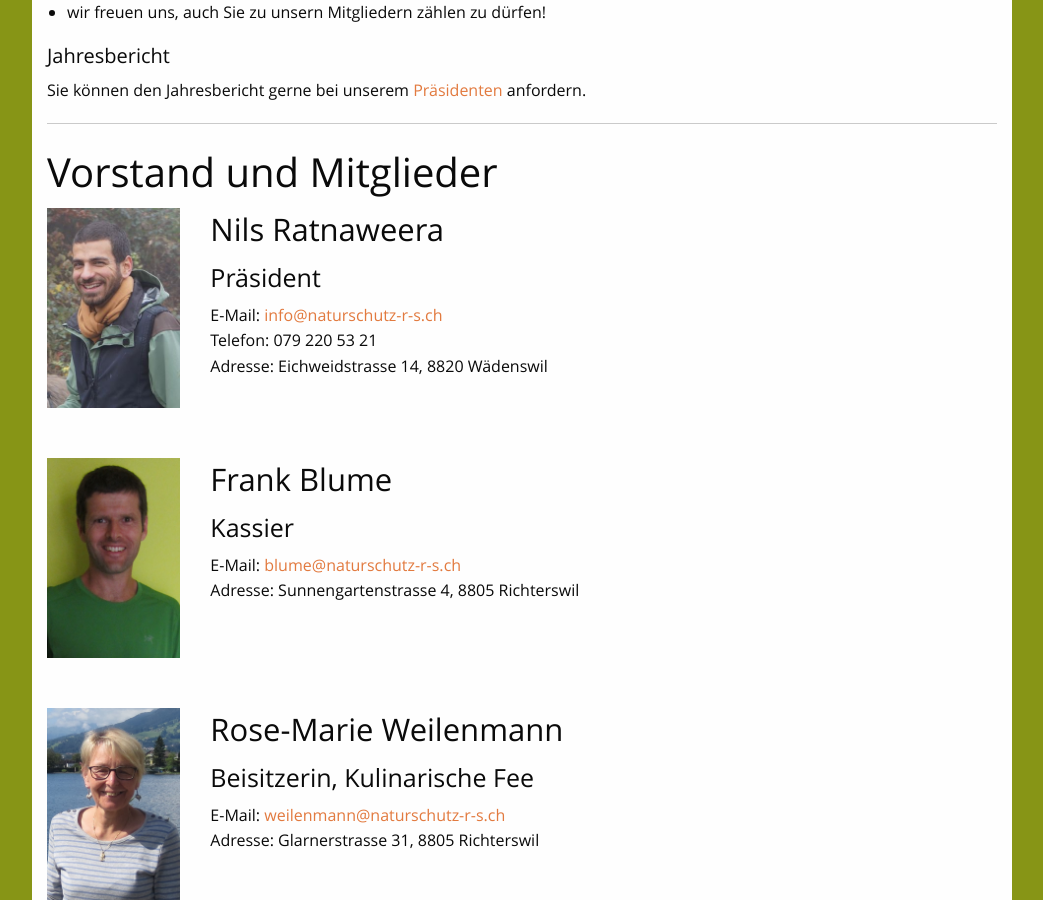
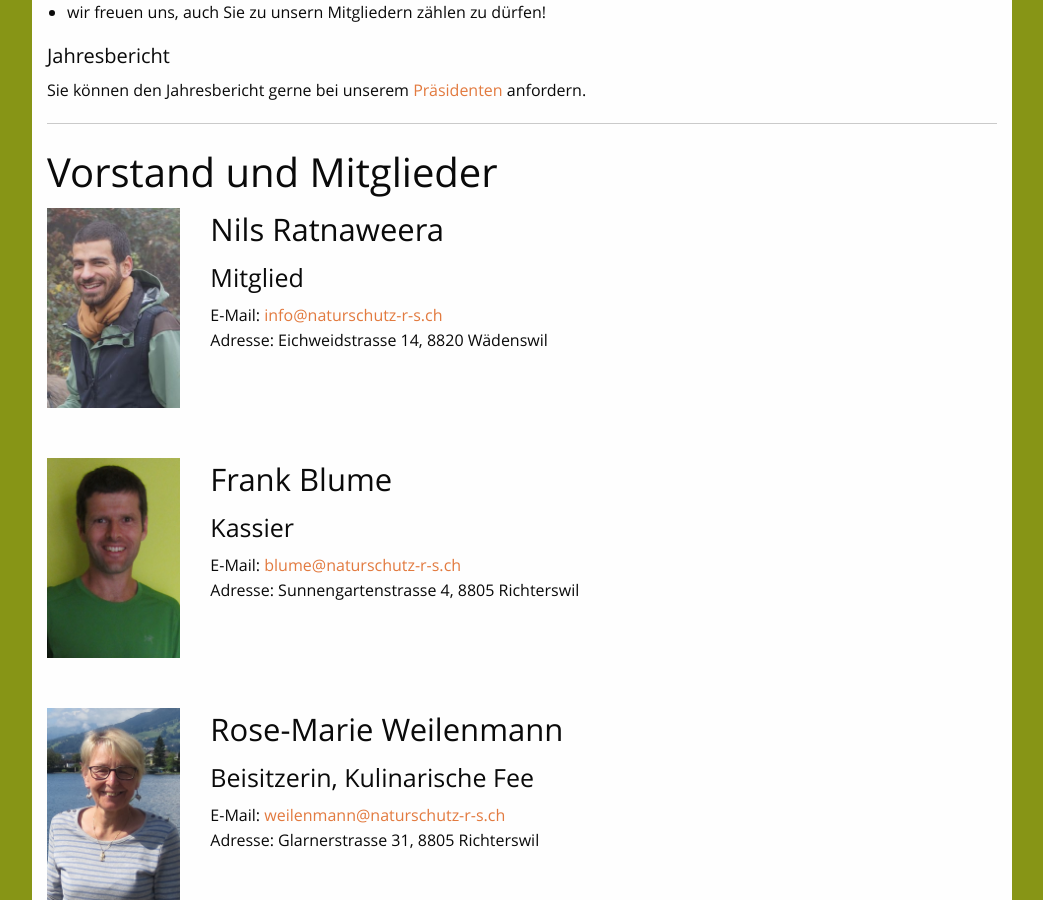
Before and after one commit to Naturschutz-Richterswil-Samstagern/Naturschutz-Richterswil-Samstagern.github.io, a Jekyll site: the page built from _pages/ueber-uns.md, in a window 1280 px wide and 900 px high, scrolled down 586 px. Shown: the whole window, without its empty margins (118-1161 px from the left). Built offline with Jekyll 4.4.1, drawn with Linux system fonts in a browser that asks for light colours; comment, search, counter and statistics services are not loaded.

Commit message:
diverse anpassungen

```diff
--- a/_pages/ueber-uns.md
+++ b/_pages/ueber-uns.md
@@ -28,10 +28,9 @@ Sie können den Jahresbericht gerne bei unserem [Präsidenten][praesident-email]
   </div>
   <div class="large-10 columns">
     <h3>Nils Ratnaweera</h3>
-    <h4>Präsident</h4>
+    <h4>Mitglied</h4>
 
     <p>E-Mail: <a href="mailto:info@naturschutz-r-s.ch">info@naturschutz-r-s.ch</a><br>
-    Telefon: 079 220 53 21<br>
     Adresse: Eichweidstrasse 14, 8820 Wädenswil</p>
   </div>
 </div>
```
Also changed, not shown: other parts of _pages/ueber-uns.md (+1 -1 lines).
